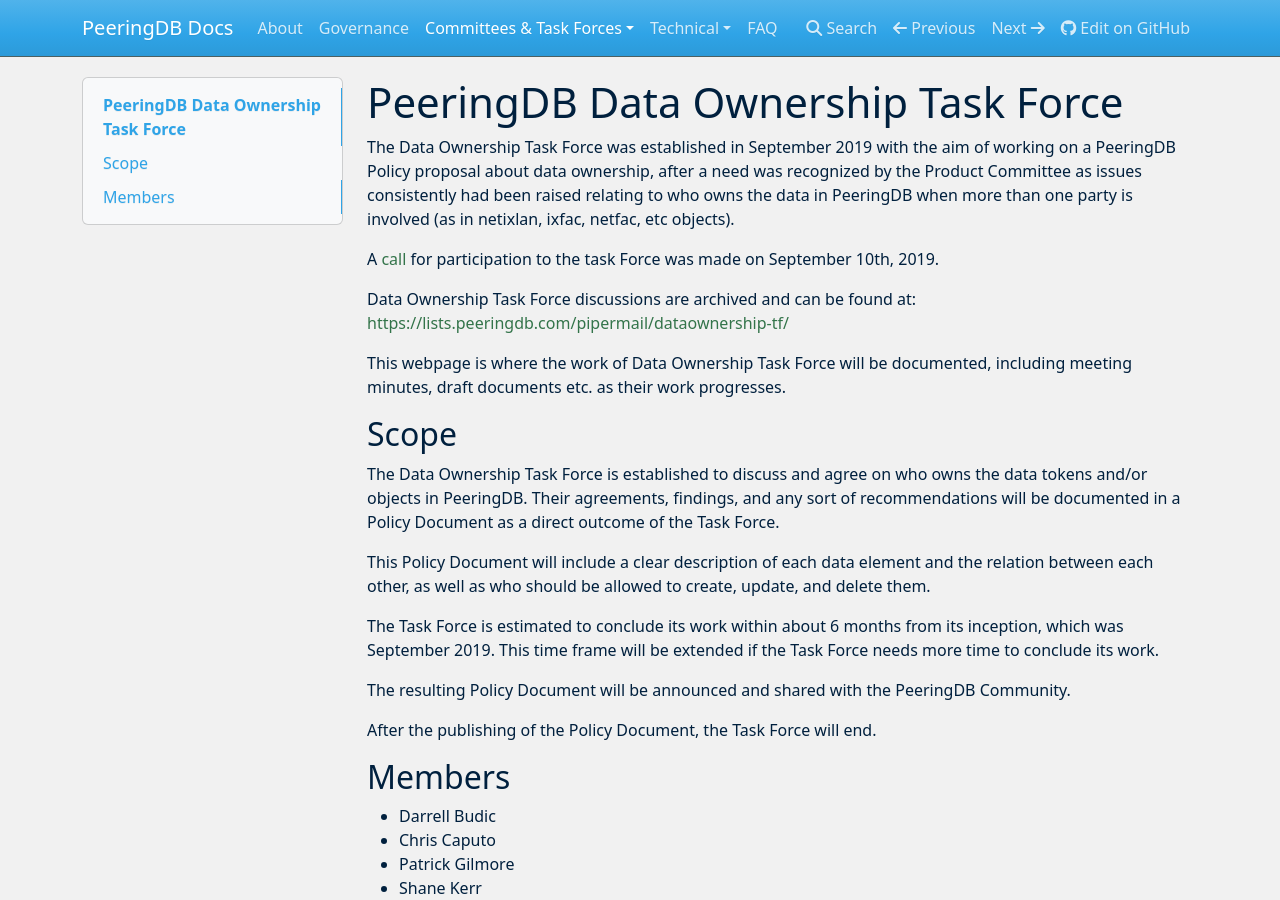
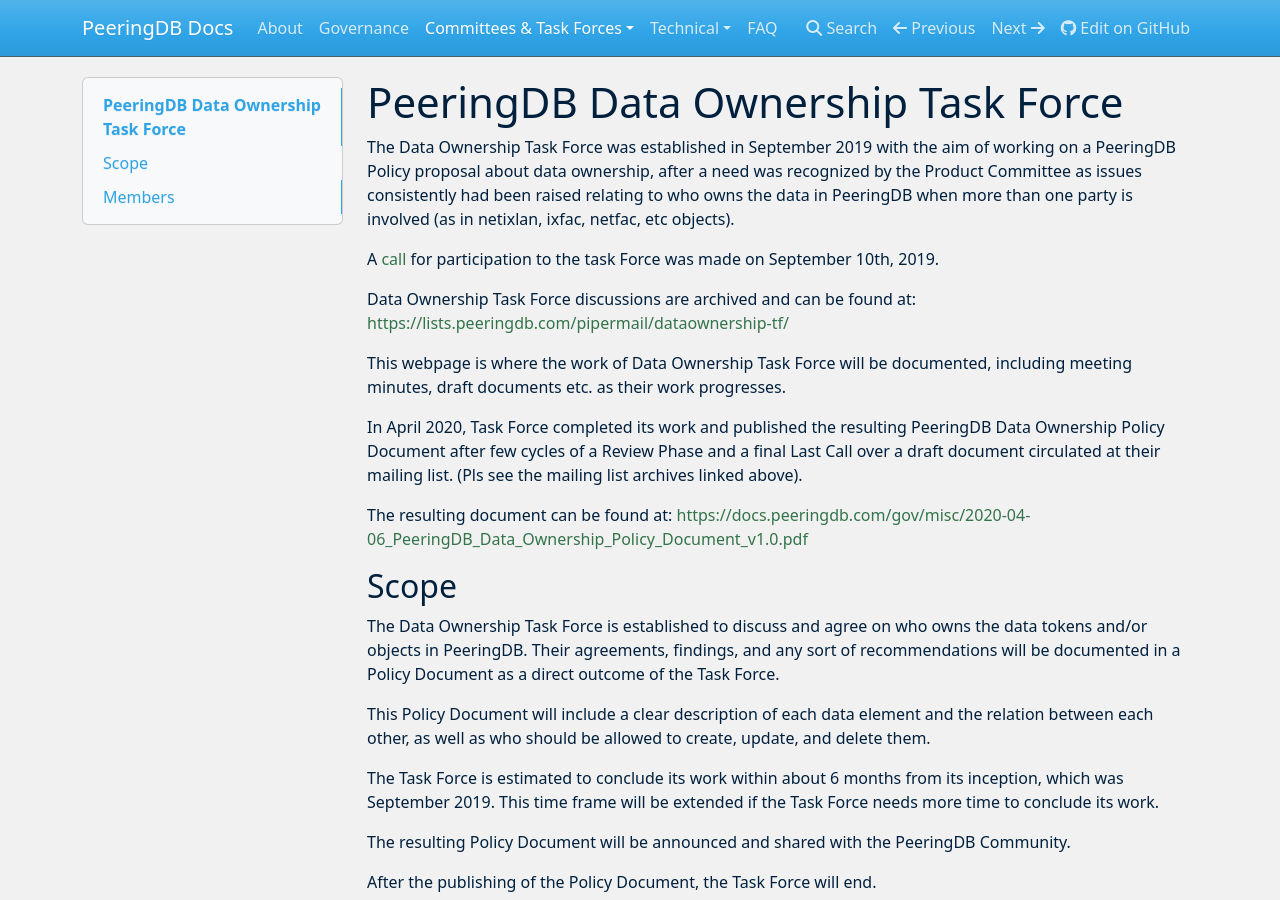
Before and after one commit to peeringdb/docs, an MkDocs documentation site: the page built from docs/taskforce/dataownership/index.md, in a window 1280 px wide and 900 px high. Built offline with MkDocs 1.6.1, drawn with Linux system fonts in a browser that asks for light colours; nearby versions of some CDN libraries.

Commit message:
Update Data Ownership Task Force webpage
Update Data Ownership Task Force webpage as their work is completed and the final policy is published/announced.

```diff
--- a/docs/taskforce/dataownership/index.md
+++ b/docs/taskforce/dataownership/index.md
@@ -7,6 +7,11 @@
 Data Ownership Task Force discussions are archived and can be found at: <https://lists.peeringdb.com/pipermail/dataownership-tf/>
 
 This webpage is where the work of Data Ownership Task Force will be documented, including meeting minutes, draft documents etc. as their work progresses.
+
+In April 2020, Task Force completed its work and published the resulting PeeringDB Data Ownership Policy Document after few cycles of a Review Phase and a final Last Call over a draft document circulated at their mailing list. (Pls see the mailing list archives linked above).
+
+The resulting document can be found at: <https://docs.peeringdb.com/gov/misc/2020-04-06_PeeringDB_Data_Ownership_Policy_Document_v1.0.pdf>
+
 
 ## Scope
 
```
